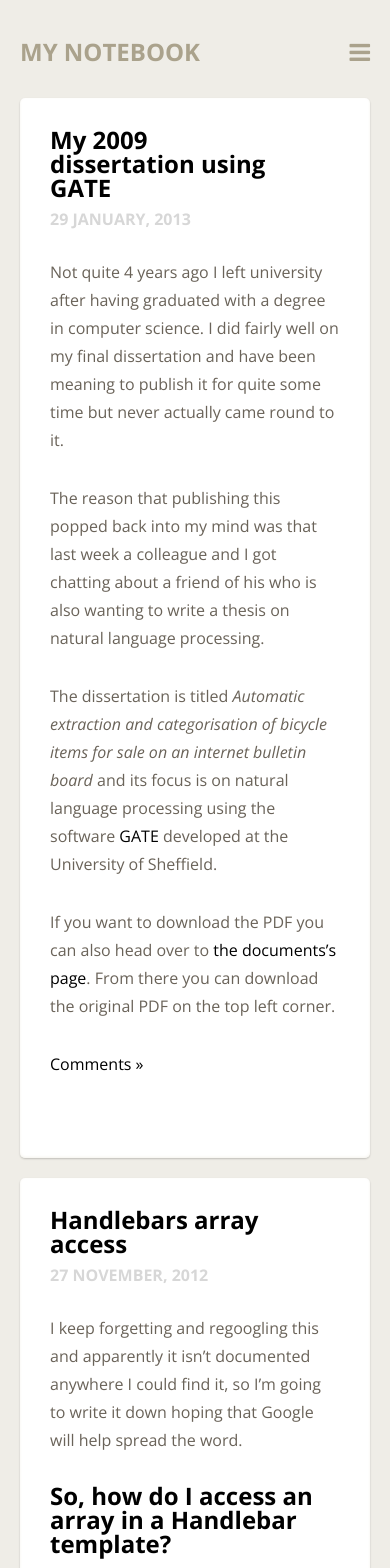
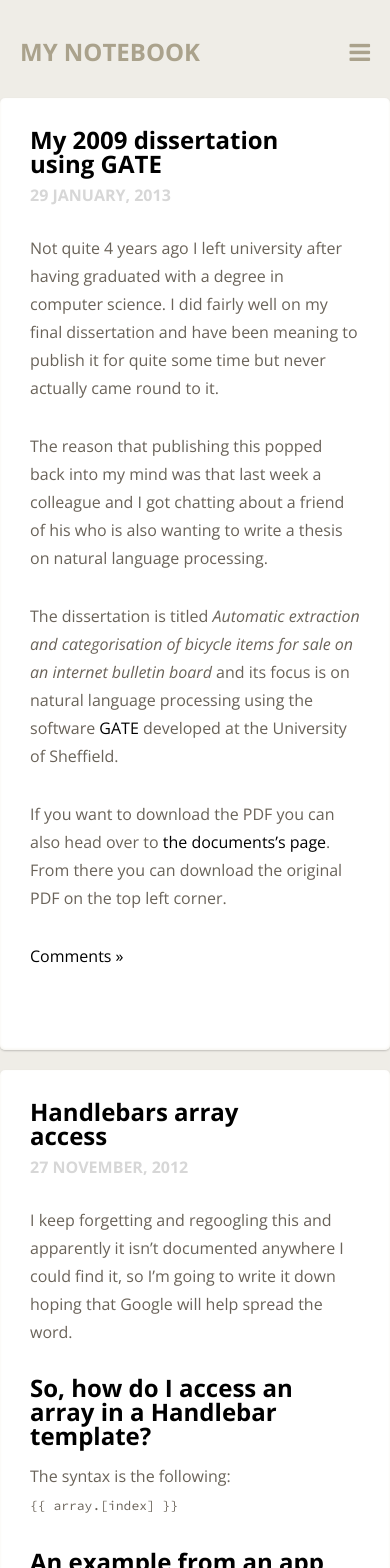
Before and after one commit to leonardehrenfried/blog, a Jekyll site: the page built from index.html, in a window 390 px wide. Shown: the top 1568 px of the page. Built offline with Jekyll 4.4.1, drawn with Linux system fonts in a browser that asks for light colours; nearby versions of some CDN libraries; Markdown is read by kramdown in place of the engine named in the settings; the list of posts is cut into pages by our own code.

Commit message:
Reduce margin on phone

```diff
--- a/stylesheets/style.css
+++ b/stylesheets/style.css
@@ -871,8 +871,8 @@ Media queries
     }
 
     section, .post_image, .post_video {
-        margin-left: 20px;
-        margin-right: 20px;
+        /*margin-left: 20px;
+        margin-right: 20px;*/
     }
 
     section {
```
